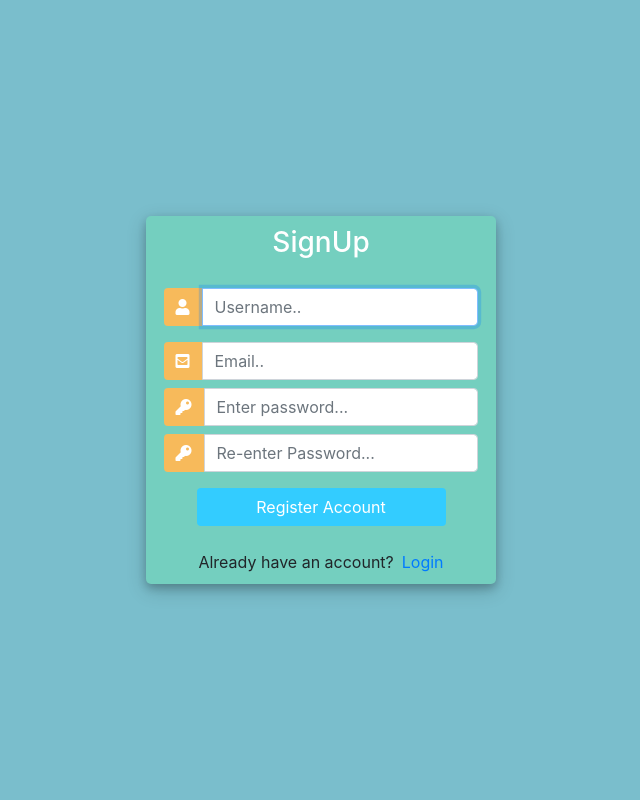
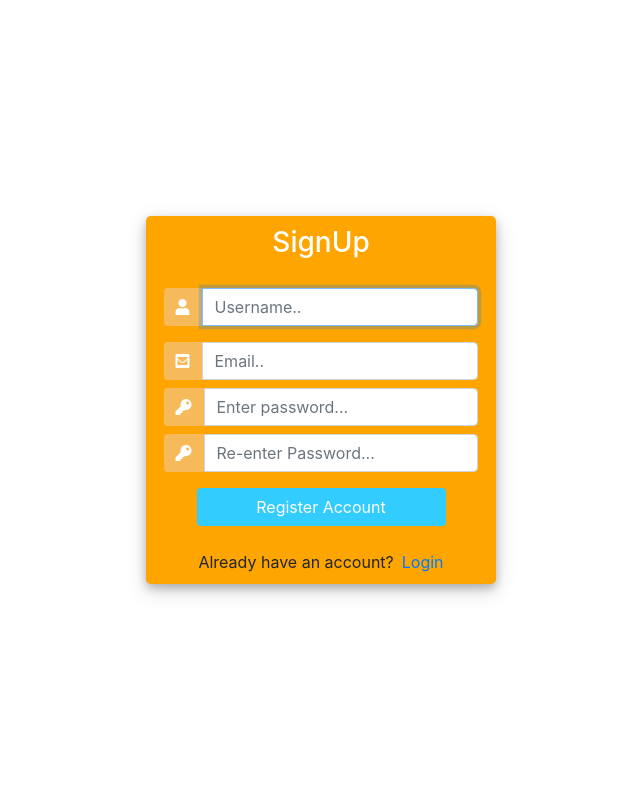
Before and after one commit to halchester/technews-blog, a Django app: page /users/signup/ in a window 1280 px wide. Shown: the whole page, without its empty margins (319-959 px from the left). Run offline with Django 3.2, Linux system fonts and the light colour scheme; some libraries are stand-ins or nearby versions.

Commit message:
change some colors

```diff
--- a/blogs/templates/blogs/post_list.html
+++ b/blogs/templates/blogs/post_list.html
@@ -19,8 +19,7 @@
   <div class="card my-4">
       <h5 class="card-header">Beta version</h5>
       <div class="card-body">
-          <p class="card-text">This is a beta version and is still under development.If you found bug, please report me via email or the button below. And yes I know, the design sucks. But feel free to fork my repo on github and add frontend stuffs :P</p>
-          <a href="#" class="btn btn-danger">Bug Report</a>
+          <p class="card-text">This is a beta version and is still under development.If you found bug, please report me on github. And yes I know, the design sucks. But feel free to fork my repo on github and add frontend stuffs :P</p>
       </div>
   </div>
 </div>
--- a/blogs/urls.py
+++ b/blogs/urls.py
@@ -1,6 +1,5 @@
 from . import views
 from django.urls import path
-
 
 urlpatterns = [
     path('',views.PostList.as_view(),name = "home"),
--- a/blogs/views.py
+++ b/blogs/views.py
@@ -2,6 +2,8 @@ from django.shortcuts import render,get_object_or_404
 from .models import Post
 from django.views import generic
 from .forms import CommentForm
+from django.contrib.auth.decorators import login_required
+
 
 class PostList(generic.ListView):
     queryset = Post.objects.filter(status=1).order_by('-created_on')
--- a/users/templates/accounts/login.html
+++ b/users/templates/accounts/login.html
@@ -14,13 +14,13 @@
 			margin: 0;
 			padding: 0;
 			height: 100%;
-			background: #7abecc !important;
+			background: white !important;
 		}
 		.user_card {
 			width: 350px;
 			margin-top: auto;
 			margin-bottom: auto;
-			background: #74cfbf;
+			background: orange;
 			position: relative;
 			display: flex;
 			justify-content: center;
--- a/users/templates/accounts/signup.html
+++ b/users/templates/accounts/signup.html
@@ -13,13 +13,13 @@
 			margin: 0;
 			padding: 0;
 			height: 100%;
-			background: #7abecc !important;
+			background:white !important;
 		}
 		.user_card {
 			width: 350px;
 			margin-top: auto;
 			margin-bottom: auto;
-			background: #74cfbf;
+			background:orange;
 			position: relative;
 			display: flex;
 			justify-content: center;
```
Also changed, not shown: db.sqlite3.
